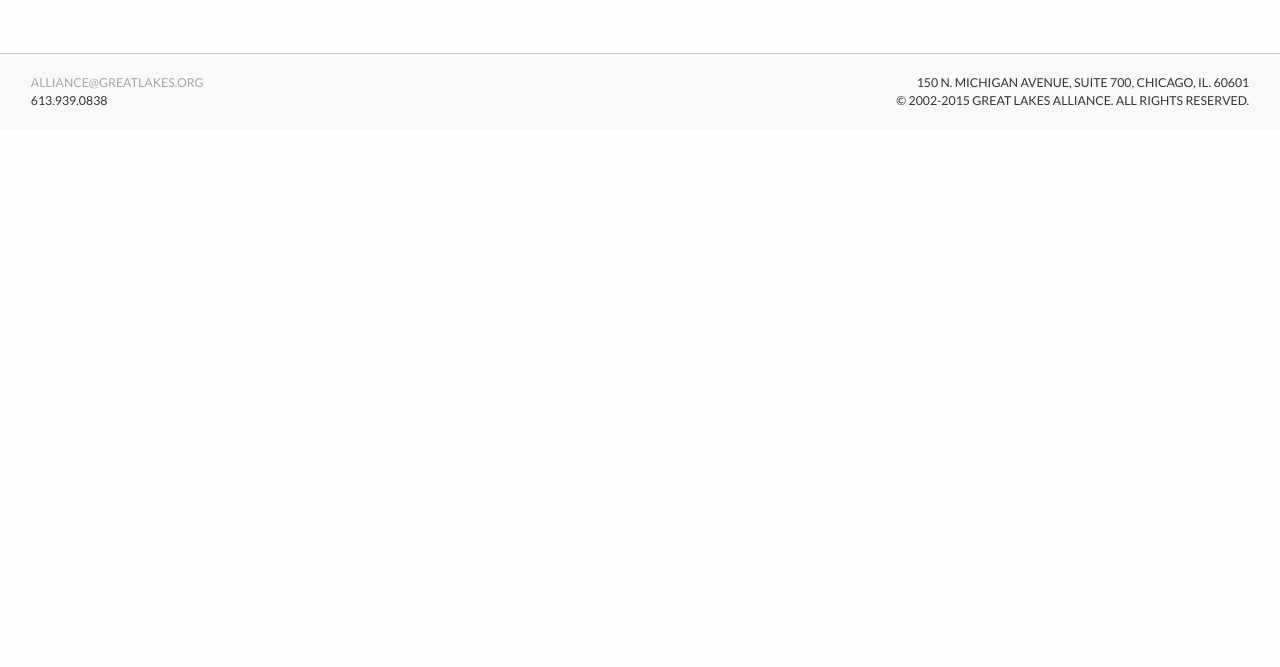
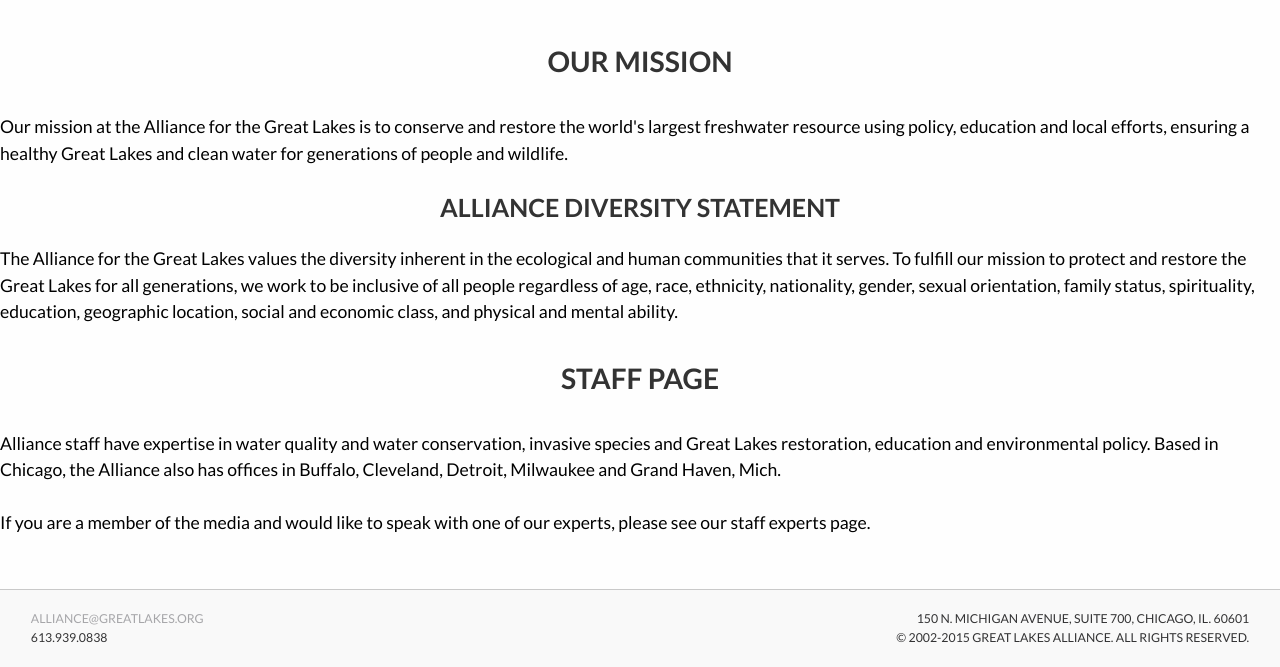
Before and after one commit to gbales11/greatlakesalliance, a Jekyll site: the page built from about.html, in a window 1280 px wide and 1317 px high. Shown: the part 650-1317 px from the top of the window. Built offline with Jekyll 4.4.1, drawn with Linux system fonts in a browser that asks for light colours; nearby versions of some CDN libraries; Markdown is read by kramdown in place of the engine named in the settings.

Commit message:
feat(about.html): add content to about
add our mission, diversity statement, and staff page

```diff
--- a/about.html
+++ b/about.html
@@ -9,3 +9,19 @@
 	<p>From forging forward-looking Great Lakes policies to promoting Great Lakes education to on-the-ground efforts to improve thousands of miles of Great Lakes shoreline, we've been out front and behind the scenes caring for the lakes since 1970.</p>
 	<p>Learn more about our programs, the issues we address and how you can get involved <a href="{{site.baseurl}}/work.html">here</a></p>
 </div>
+
+
+<h2>Our Mission</h2>
+<p>Our mission at the Alliance for the Great Lakes is to conserve and restore the world's largest freshwater resource using policy, education and local efforts, ensuring a healthy Great Lakes and clean water for generations of people and wildlife.</p>
+
+<h3>Alliance Diversity Statement</h3>
+
+<p>The Alliance for the Great Lakes values the diversity inherent in the ecological and human communities that it serves. To fulfill our mission to protect and restore the Great Lakes for all generations, we work to be inclusive of all people regardless of age, race, ethnicity, nationality, gender, sexual orientation, family status, spirituality, education, geographic location, social and economic class, and physical and mental ability. </p>
+
+
+
+<h2>Staff Page</h2>
+
+<p>Alliance staff have expertise in water quality and water conservation, invasive species and Great Lakes restoration, education and environmental policy. Based in Chicago, the Alliance also has offices in Buffalo, Cleveland, Detroit, Milwaukee and Grand Haven, Mich.</p>
+
+<p>If you are a member of the media and would like to speak with one of our experts, please see our staff experts page.</p>
```
